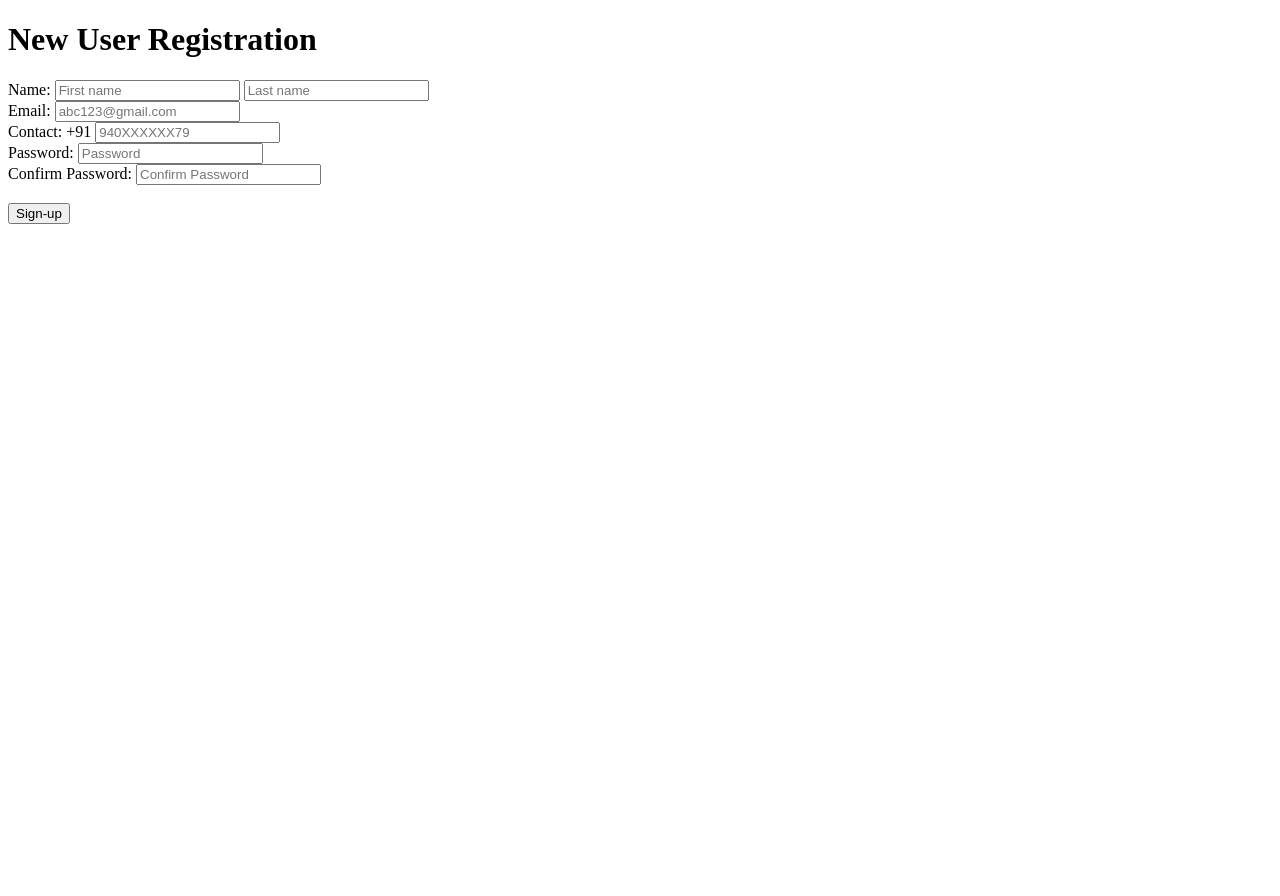
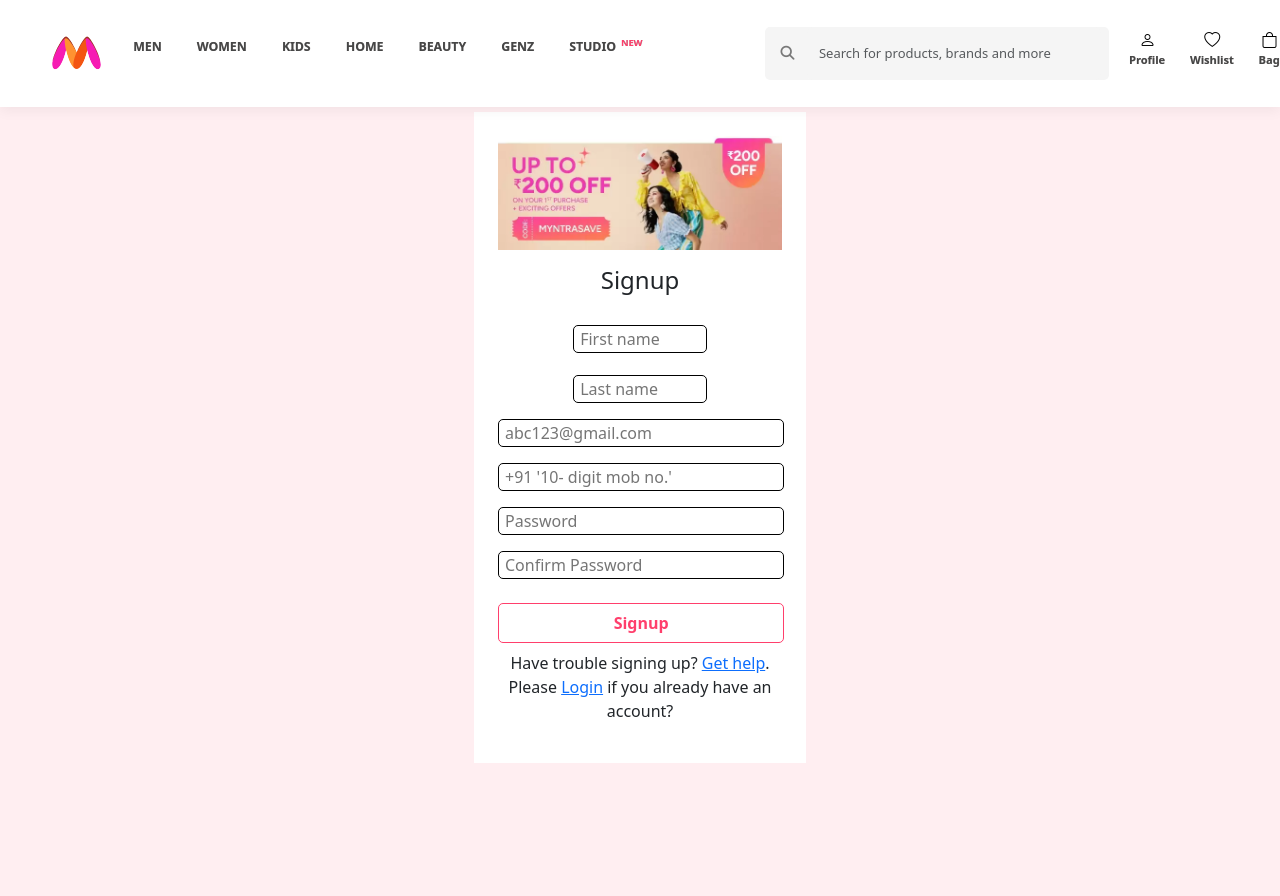
Before and after one commit to harshalthakre123/django_framework, a Django app: page /signup in a window 1280 px wide. Before the commit the page ends 224 px from the top, so only its background shows below. Run offline with Django 5.2, Linux system fonts and the light colour scheme.

Commit message:
css addes to registration forms

```diff
--- /dev/null
+++ b/Project_Myntra/myntra/app/static/css/registration.css
@@ -0,0 +1,77 @@
+.bg{
+    height: 100vh;
+    width: 100%;
+    margin-top: -5vh;
+    padding: 2vh;
+    background-color: rgb(255, 238, 241);
+}
+
+.innerbg{
+    height: auto;
+    width: 26vw;
+    background-color: white;
+    padding: 3vh;
+}
+
+.heading{
+    margin-top: 2vh;
+    margin-bottom: 3vh;
+
+}
+input{
+    padding-left: .5vw;
+    border: 1px solid black;
+    border-radius: 5px;
+}
+
+#name{
+    width: 10.5vw;
+    margin: .5vw;
+    margin-bottom: 2vh;
+}
+
+#email{
+    width: 22.4vw;
+    margin-bottom: 2vh;
+}
+
+#contact{
+    width: 22.4vw;
+    margin-bottom: 2vh;
+}
+
+#password{
+    width: 22.4vw;
+    margin-bottom: 2vh;
+}
+#btn{
+    margin-top: 1vh;
+    margin-bottom: 1vh;
+    width: 22.4vw;
+    height: 5vh;
+    font-weight: 700;
+    border: 1px solid #ff3f6c;
+    background-color: white;
+    color: #ff3f6c;
+    border-radius: 5px;
+}
+
+#btn:hover{
+    background-color: #ff3f6c;
+    color: white;
+}
+
+#pass{
+    width: 22.4vw;
+}
+#loginbtn{
+    margin-top: -5vh;
+    margin-bottom: 1vh;
+    width: 22.4vw;
+    height: 5vh;
+    font-weight: 700;
+    border: 1px solid #ff3f6c;
+    background-color: white;
+    color: #ff3f6c;
+    border-radius: 5px;
+}
--- a/Project_Myntra/myntra/app/static/css/stylebase.css
+++ b/Project_Myntra/myntra/app/static/css/stylebase.css
@@ -135,6 +135,7 @@
 
 #evencol{
     margin-top: -2vh;
+    padding-top: 2vh;
     height: 73vh;
     background-color: rgb(250, 250, 250);
 }
@@ -288,6 +289,14 @@
     margin-bottom: 1.3vh;
 }
 
+#welcome1{
+    line-height: 0px;
+    font-size: 12px;
+    font-weight: bold;
+    margin-top: 1vh;
+    margin-bottom: 1.3vh;
+}
+
 .buttons{
     margin-top: -4px;
     height: 5.7vh;
--- a/Project_Myntra/myntra/app/templates/base.html
+++ b/Project_Myntra/myntra/app/templates/base.html
@@ -709,9 +709,14 @@
             <li class="nav-item" id="link_user">
                 <a class="nav-link" href="#"><i id="nav_icon" class="bi bi-person" id="person_icon"></i><div id="icon-head">Profile</div></a>
                 <div class="userdd">
+                  {% if user_data %}
+                  <p id="welcome">Hello {{user_data.f_name}}</p>
+                  <p id="welcome1">{{user_data.contact}}</p>
+                  {% else %}
                   <p id="welcome">Welcome</p>
                   <p>To access account and manage orders</p>
-                  <div class="buttons"><a href="" class="btn">LOGIN</a>/<a href="" class="btn">SIGNUP</a></div>
+                  <div class="buttons"><a href="{% url 'login' %}" class="btn">LOGIN</a>/<a href="{% url 'signup' %}" class="btn">SIGNUP</a></div>
+                  {% endif %}
                   <hr>
                   <ul>
                     <li><a href="#">Orders</a></li>
@@ -725,6 +730,11 @@
                     <li><a href="#">Saved Cards</a></li>
                     <li><a href="#">Saved VPA</a></li>
                     <li><a href="#">Saved Addresses</a></li>
+                    {% if user_data %}
+                    <hr>
+                    <li><a href="#">Edit Profile</a></li>
+                    <li><a href="{% url 'logout' %}">Logout</a></li>
+                    {% endif %}
                   </ul>
                 </div>
             </li>
--- a/Project_Myntra/myntra/app/templates/beauty.html
+++ b/Project_Myntra/myntra/app/templates/beauty.html
@@ -8,9 +8,7 @@
 {% endblock %}
 
 <!-- CSS===================== -->
-{% block css %}
 
-{% endblock %}
 
 <!-- CONTENT=================================== -->
 {% block content %}
--- /dev/null
+++ b/Project_Myntra/myntra/app/templates/registration.html
@@ -0,0 +1,65 @@
+{% extends "base.html" %}
+{% load static %}
+<!DOCTYPE html>
+<html lang="en">
+<head>
+    <meta charset="UTF-8">
+    <meta name="viewport" content="width=device-width, initial-scale=1.0">
+    <title>{% block title %}Signup{% endblock %}</title>
+    {% block css %}
+    <link rel="stylesheet" href="{% static 'css/registration.css' %}">
+    {% endblock %}
+
+</head>
+<style>
+
+
+</style>
+<body>
+
+{% block content %}
+<div class="bg" align="center">
+
+    <div class="innerbg">
+        <img src="{% static 'images/registration-banner.webp' %}" alt="banner" width="100%">
+        {% if signup_form %}
+        <form action="{% url 'signup'%}" class="form" method="post" enctype="multipart/form-data">
+            {% csrf_token %}
+            <h4 class="heading">Signup</h4>
+            <input type="text" id="name" name="fname" placeholder="First name">
+            <input type="text" id="name" name="lname" placeholder="Last name"><br>
+            <input type="email" id="email" name="email" placeholder="abc123@gmail.com"><br>
+            <input type="number" id="contact" name="contact" placeholder="+91 '10- digit mob no.'"><br>
+            <input type="password" id="password" name="password" placeholder="Password"><br>
+            <input type="password" id="password" name="cpassword" placeholder="Confirm Password"><br>
+            <input type="submit" id="btn" value="Signup">
+            <br>
+            <p>
+                Have trouble signing up? <a href="#">Get help</a>.
+                <br>
+                Please <a href="{% url 'login' %}">Login</a> if you already have an account?
+            </p>
+
+        </form>
+
+        {% elif login_form %}
+        <form action="{% url 'login' %}" method="post" enctype="multipart/form-data">
+            {% csrf_token %}
+            <h4 class="heading">Login</h4>
+            <input type="email" id="email" name="email" placeholder="abc123@gmail.com"><br>
+            <input type="password"id="pass" name="password" placeholder="password"><br><br>
+            <input type="submit" id="loginbtn" value="Log-in">
+            <br>
+            <p>
+                Have trouble loging in? <a href="#">Get help</a>.
+                <br>
+                New user? <a href="{% url 'signup' %}">Signup</a>.
+            </p>
+        </form>
+        {% endif %}
+    </div>
+</div>
+{% endblock %}
+
+</body>
+</html>
--- a/Project_Myntra/myntra/app/templates/signup.html
+++ /dev/null
@@ -1,23 +0,0 @@
-<!DOCTYPE html>
-<html lang="en">
-<head>
-    <meta charset="UTF-8">
-    <meta name="viewport" content="width=device-width, initial-scale=1.0">
-    <title>Sign-up</title>
-</head>
-<body>
-
-<form action="{% url 'signup'%}" method="post" enctype="multipart/form-data">
-    {% csrf_token %}
-    <h1>New User Registration</h1>
-    Name: <input type="text" name="fname" placeholder="First name">
-    <input type="text" name="lname" placeholder="Last name"><br>
-    Email: <input type="email" name="email" placeholder="abc123@gmail.com"><br>
-    Contact: +91 <input type="number" name="contact" placeholder="940XXXXXX79"><br>
-    Password: <input type="password" name="password" placeholder="Password"><br>
-    Confirm Password: <input type="password" name="cpassword" placeholder="Confirm Password"><br><br>
-    <input type="submit" value="Sign-up">
-</form>
-
-</body>
-</html>
--- a/Project_Myntra/myntra/app/views.py
+++ b/Project_Myntra/myntra/app/views.py
@@ -47,16 +47,16 @@
         data=Users.objects.filter(email=e)
         if data:
             msg="User Already Exist! Please Login."
-            return render(req, "signup.html", {"msg": msg})
+            return render(req, "registration.html", {"msg": msg})
         elif p==cp:
-            # Users.objects.create(fname=fn, l_name=ln, email=e, contact=c, password=p)
+            Users.objects.create(f_name=fn, l_name=ln, email=e, contact=c, password=p)
             msg="Registration Successful, Please Login to Continue."
-            return render(req, "login.html", {"msg":msg})
+            return render(req, "registration.html", {"login_form":"login_form","msg":msg})
         else:
             msg="Password and Confirm Password Not Matched! Please Try Again"
-            return render(req, "signup.html", {"msg": msg})
+            return render(req, "registration.html", {"signup_form": "signup_form", "msg": msg})
 
-    return render(req, "signup.html")
+    return render(req, "registration.html",{"signup_form": "signup_form",})
 
 def login(req):
     if req.method=="POST":
@@ -67,10 +67,16 @@
             user_obj=Users.objects.get(email=e)
             password=user_obj.password
             if p==password:
-                user_data={"name":user_obj.name,"email":user_obj.email,"contact":user_obj.contact}
+                user_data={"f_name": user_obj.f_name, "l_name": user_obj.l_name ,"email": user_obj.email,"contact": user_obj.contact}
                 msg="Login Successful!"
-                return render(req, "homepg.html", {"msg":msg})
+                return render(req, "homepg.html", {"msg":msg, "user_data":user_data})
             else:
                 msg="Email and password not matched!"
-                return render(req, "login.html", {"email":e} )
-    return render(req, "login.html")
+                return render(req, "registration.html", {"signup_form": "signup_form","email":e} )
+    return render(req, "registration.html", {"login_form": "login_form"})
+
+
+def logout(req):
+    pass
+    # login.user_data={}
+    # return render(req, "home.html",{"user_data ":user_data})
--- a/Project_Myntra/myntra/myntra/urls.py
+++ b/Project_Myntra/myntra/myntra/urls.py
@@ -36,5 +36,6 @@
 
     path("signup", views.signup, name="signup"),
     path("login", views.login, name="login"),
+    path("logout/", views.logout, name="logout")
 
 ]+ static(settings.MEDIA_URL, document_root=settings.MEDIA_ROOT)
```
Also changed, not shown: Project_Myntra/myntra/app/templates/login.html (+6 -7 lines), Project_Myntra/myntra/app/static/images/registration-banner.webp (added), Project_Myntra/myntra/db.sqlite3.
